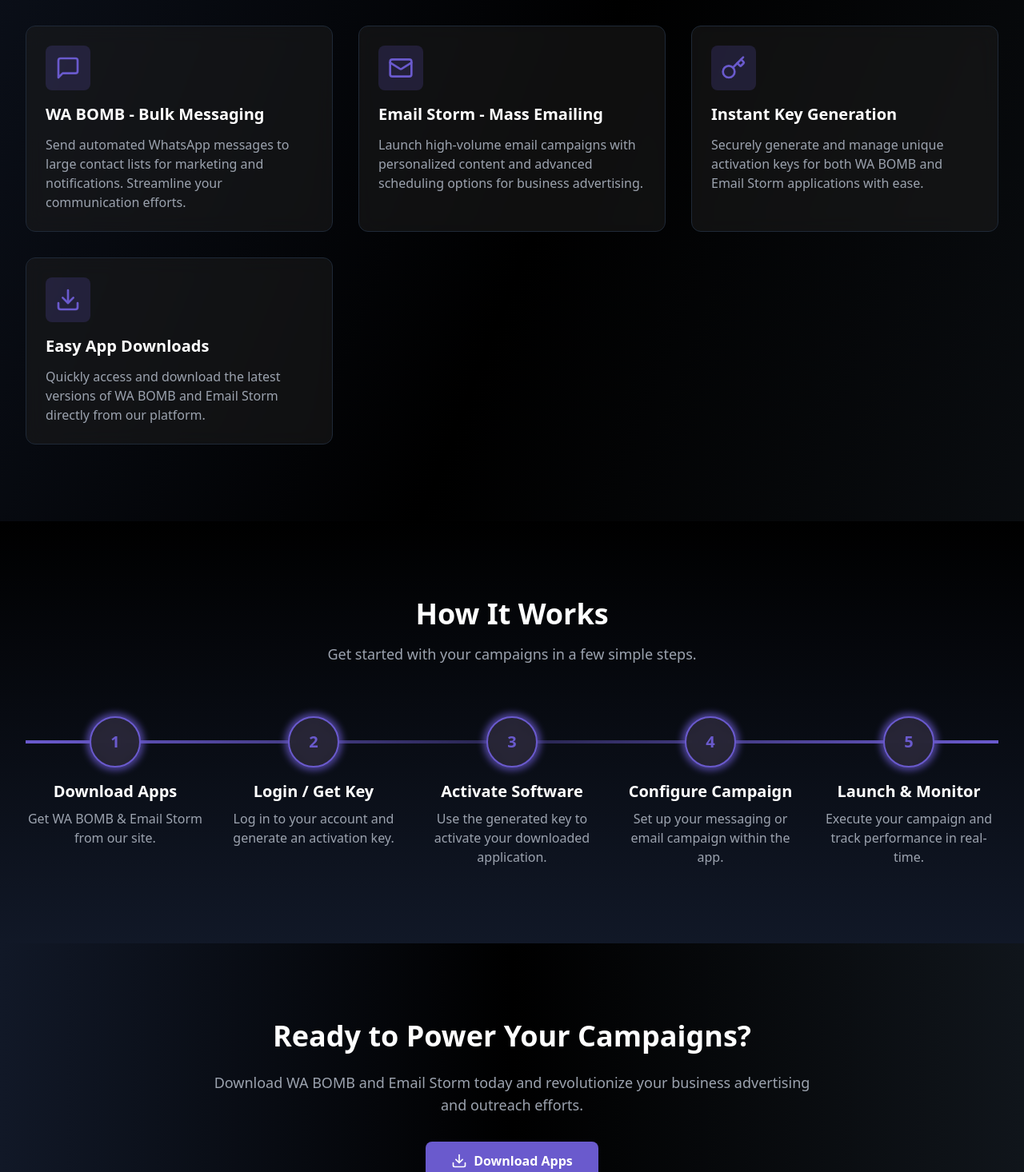
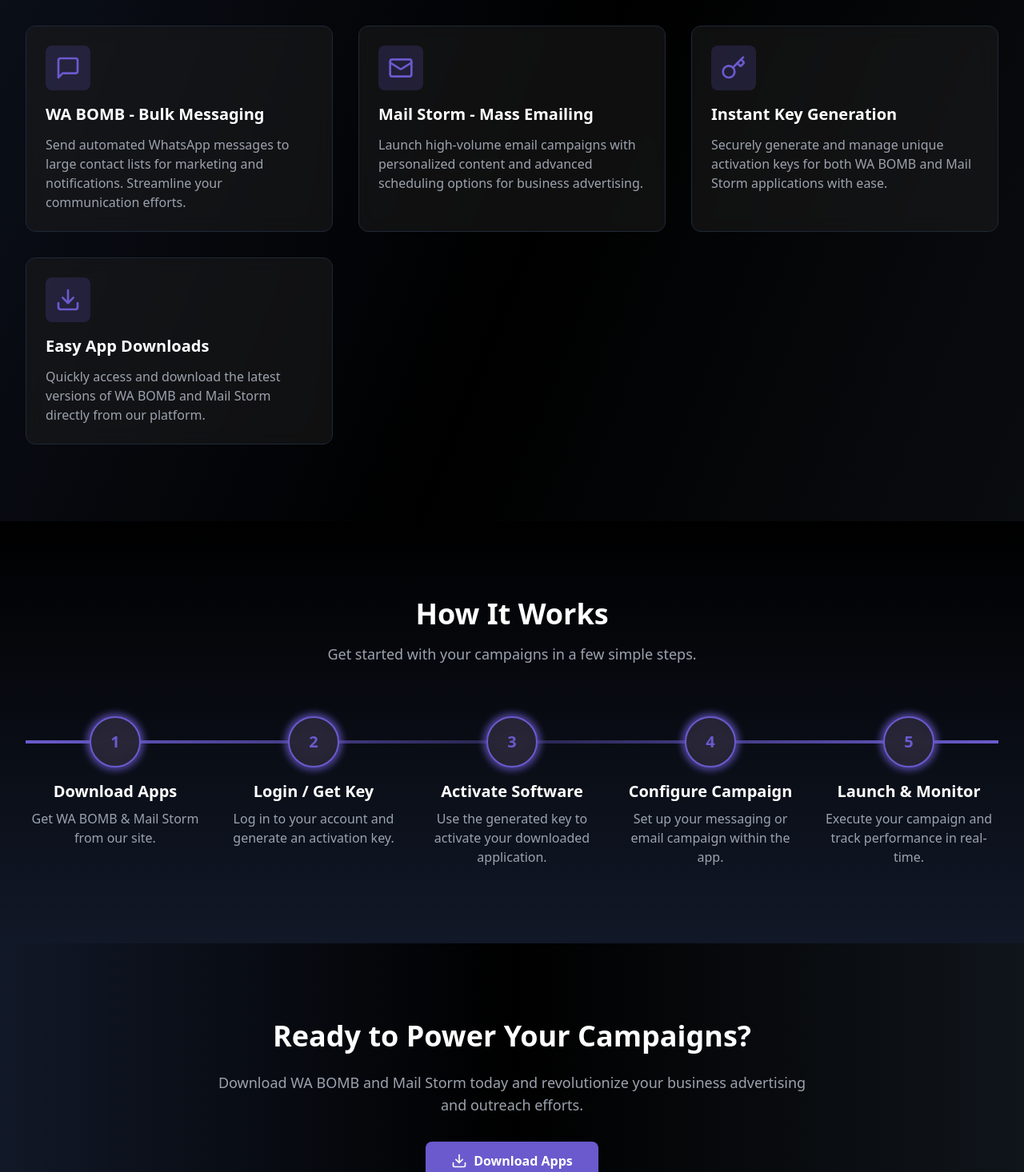
Before and after one commit to intern-cubit/campaign-manager, a React (Vite) app in the folder frontend/: page / in a window 1280 px wide. Shown: the part 1260-2726 px from the top of the page at 80% size. Built offline with nearby package versions, Linux system fonts and the light colour scheme.

Commit message:
add files

```diff
--- a/frontend/src/pages/Dashboard.jsx
+++ b/frontend/src/pages/Dashboard.jsx
@@ -396,7 +396,7 @@
                             </div>
                         </div>
                         <div className="flex flex-col sm:flex-row items-center gap-4 mt-4 sm:mt-0">
-                            <span className="text-gray-300 font-semibold text-lg">Email Storm:</span>
+                            <span className="text-gray-300 font-semibold text-lg">Mail Storm:</span>
                             <div className="flex flex-wrap gap-3">
                                 <a href="https://www.cubitdynamics.com/about-mailstorm" target="_blank" rel="noopener noreferrer" className="text-sm text-gray-400 hover:text-blue-400 transition-colors">About</a>
                                 <a href="https://www.cubitdynamics.com/privacy-policy-mailstorm" target="_blank" rel="noopener noreferrer" className="text-sm text-gray-400 hover:text-blue-400 transition-colors">Privacy Policy</a>
@@ -502,7 +502,7 @@
                                 >
                                     <option value="all">All Apps</option>
                                     <option value="WA BOMB">WA BOMB</option>
-                                    <option value="Email Storm">Email Storm</option>
+                                    <option value="Email Storm">Mail Storm</option>
                                 </select>
 
                                 {/* View Toggle */}
--- a/frontend/src/pages/LandingPage.jsx
+++ b/frontend/src/pages/LandingPage.jsx
@@ -117,7 +117,7 @@
                                 <div className="relative bg-[rgba(30,30,30,0.8)] backdrop-blur-md p-4 sm:p-6 rounded-2xl border border-gray-800">
                                     <img
                                         src="https://placehold.co/600x400/2a2a3e/ffffff?text=Apps+Dashboard"
-                                        alt="WA BOMB & Email Storm Dashboard Preview"
+                                        alt="WA BOMB & Mail Storm Dashboard Preview"
                                         className="rounded-lg shadow-lg w-full h-auto"
                                         onError={(e) => { e.target.onerror = null; e.target.src="https://placehold.co/600x400/2a2a3e/ffffff?text=Apps+Preview" }}
                                     />
@@ -166,18 +166,18 @@
                             },
                             {
                                 icon: Mail,
-                                title: 'Email Storm - Mass Emailing',
+                                title: 'Mail Storm - Mass Emailing',
                                 description: 'Launch high-volume email campaigns with personalized content and advanced scheduling options for business advertising.'
                             },
                             {
                                 icon: Key,
                                 title: 'Instant Key Generation',
-                                description: 'Securely generate and manage unique activation keys for both WA BOMB and Email Storm applications with ease.'
+                                description: 'Securely generate and manage unique activation keys for both WA BOMB and Mail Storm applications with ease.'
                             },
                             {
                                 icon: Download,
                                 title: 'Easy App Downloads',
-                                description: 'Quickly access and download the latest versions of WA BOMB and Email Storm directly from our platform.'
+                                description: 'Quickly access and download the latest versions of WA BOMB and Mail Storm directly from our platform.'
                             },
                         ].map((feature, index) => (
                             <div key={index} className="bg-[rgba(30,30,30,0.5)] backdrop-blur-md border border-gray-800 rounded-xl p-6 transition-all duration-300 hover:shadow-[0_0_15px_rgba(106,90,205,0.3)] hover:transform hover:scale-105">
@@ -210,7 +210,7 @@
 
                         <div className="grid grid-cols-1 sm:grid-cols-2 lg:grid-cols-5 gap-8 lg:gap-6 relative z-10">
                             {[
-                                { title: 'Download Apps', description: 'Get WA BOMB & Email Storm from our site.' },
+                                { title: 'Download Apps', description: 'Get WA BOMB & Mail Storm from our site.' },
                                 { title: 'Login / Get Key', description: 'Log in to your account and generate an activation key.' },
                                 { title: 'Activate Software', description: 'Use the generated key to activate your downloaded application.' },
                                 { title: 'Configure Campaign', description: 'Set up your messaging or email campaign within the app.' },
@@ -239,7 +239,7 @@
                 <div className="max-w-4xl mx-auto text-center">
                     <h2 className="text-2xl sm:text-3xl lg:text-4xl font-bold mb-6">Ready to Power Your Campaigns?</h2>
                     <p className="text-base sm:text-lg text-gray-400 mb-8 max-w-3xl mx-auto">
-                        Download WA BOMB and Email Storm today and revolutionize your business advertising and outreach efforts.
+                        Download WA BOMB and Mail Storm today and revolutionize your business advertising and outreach efforts.
                     </p>
                     <div className="flex flex-col sm:flex-row items-center justify-center gap-4">
                         <Link to={"/download-apps"} className="bg-[#6a5acd] hover:bg-[#5a4abd] text-white font-semibold py-3 px-8 rounded-lg transition-all duration-300 hover:shadow-[0_0_15px_rgba(106,90,205,0.3)] w-full sm:w-auto flex items-center justify-center">
@@ -261,7 +261,7 @@
                             },
                             {
                                 title: 'Products',
-                                links: ['WA BOMB', 'Email Storm', 'Key Generator', 'API Documentation']
+                                links: ['WA BOMB', 'Mail Storm', 'Key Generator', 'API Documentation']
                             },
                             {
                                 title: 'Support',
```
